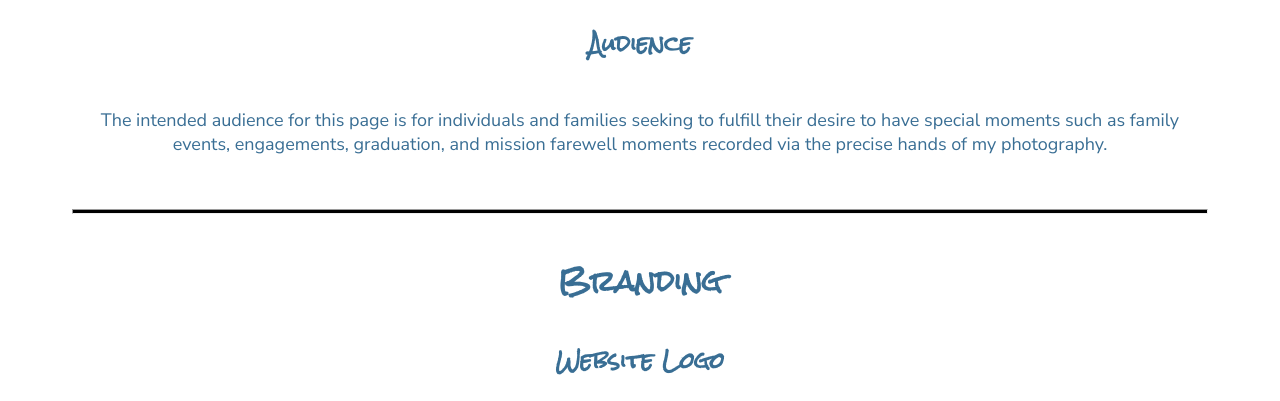
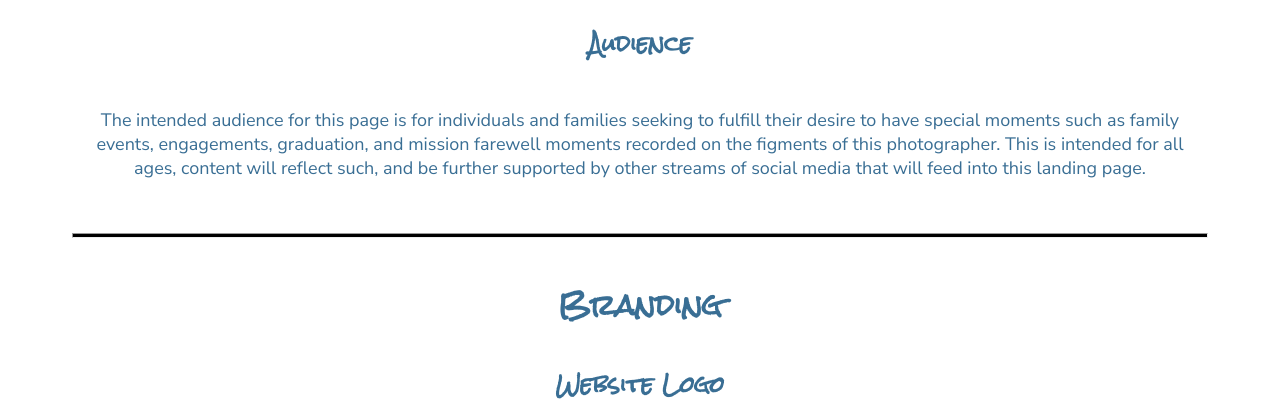
Before and after one commit to congardiner/portfolio, a plain HTML site: page site-plan.html in a window 1280 px wide. Shown: the part 857-1258 px from the top of the page. Drawn offline with Linux system fonts and the light colour scheme.

Commit message:
updated site plan, as well as css elements embedded within for the site plan.

```diff
--- a/site-plan.css
+++ b/site-plan.css
@@ -13,7 +13,7 @@ Fonts are separated by a | */
 
   /* change the values below to your chosen font(s) */
   --heading-font: Rock Salt;
-  --paragraph-font: Nunito Sans;
+  --paragraph-font: Nunito Sans, Sans;
 
   /* these colors below should be chosen from among your palette colors above */
   --headline-color-on-white: #396E94;  /* headlines on a white background */
--- a/site-plan.html
+++ b/site-plan.html
@@ -22,7 +22,7 @@
 
 
       <h3>Audience</h3>
-      <p>The intended audience for this page is for individuals and families seeking to fulfill their desire to have special moments such as family events, engagements, graduation, and mission farewell moments recorded via the precise hands of my photography. </p>  <!-- change this -->
+      <p>The intended audience for this page is for individuals and families seeking to fulfill their desire to have special moments such as family events, engagements, graduation, and mission farewell moments recorded on the figments of this photographer. This is intended for all ages, content will reflect such, and be further supported by other streams of social media that will feed into this landing page.  </p>  <!-- change this -->
 
       <hr>
       <h2>Branding</h2>
```
